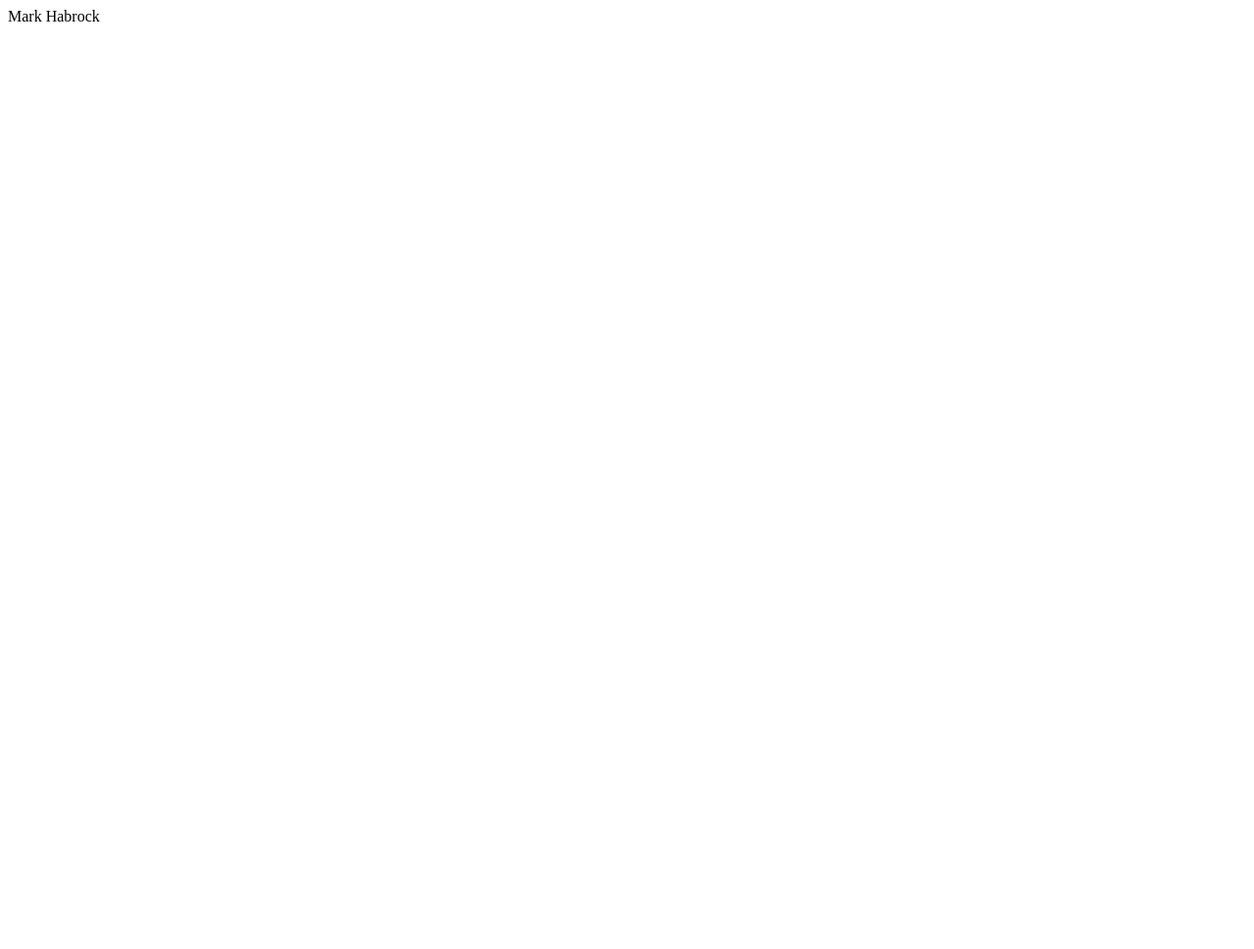
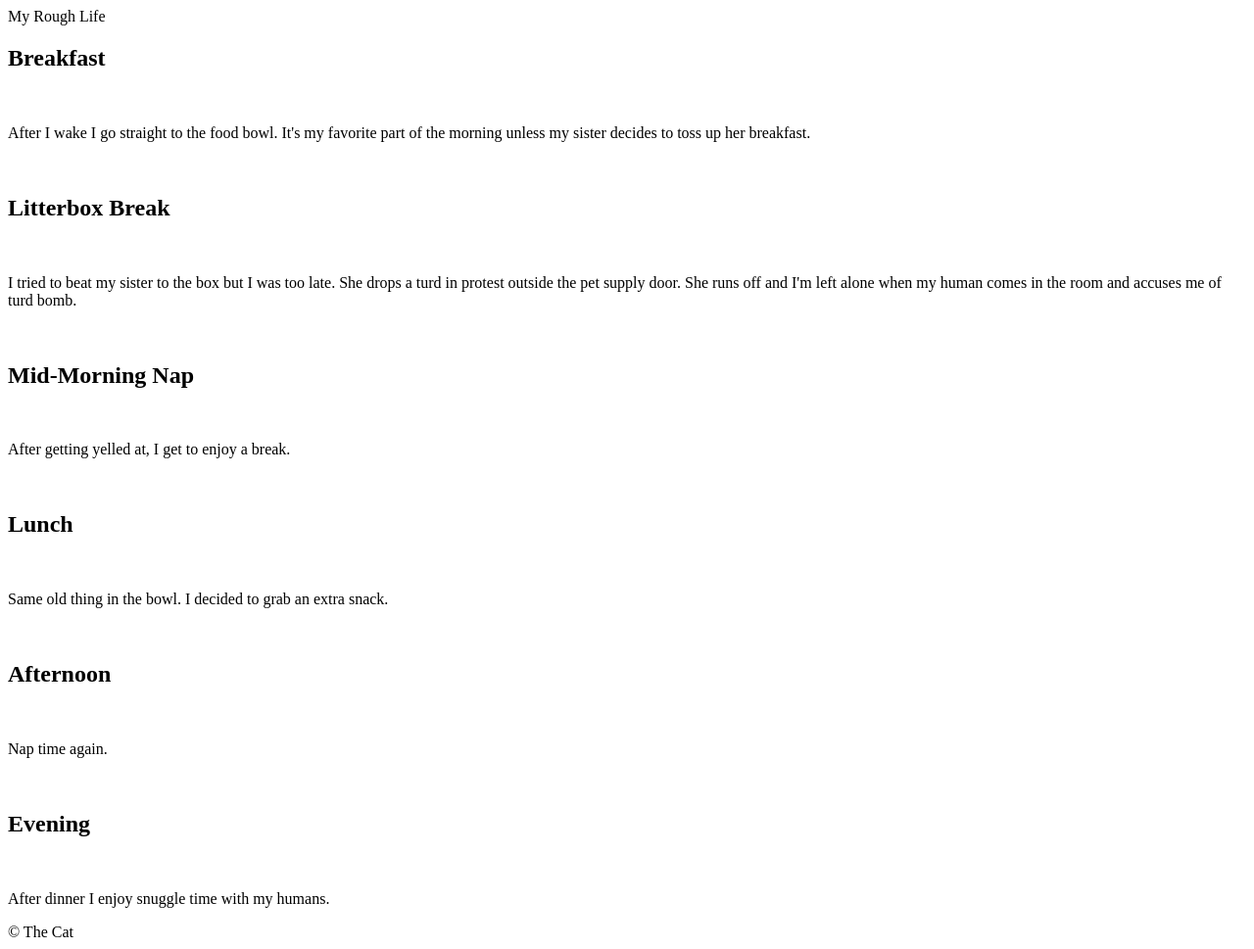
Before and after one commit to mhabrock/html-me-something, a plain HTML site: page index.html in a window 1280 px wide. Shown: the whole page at 98% size. Before the commit the page ends 800 px from the top, so only its background shows below. Drawn offline with Linux system fonts and the light colour scheme.

Commit message:
1st changes to index.html

```diff
--- a/index.html
+++ b/index.html
@@ -1 +1,39 @@
-<p>Mark Habrock<p>
+<!DOCTYPE html>
+<html>
+<head>
+	<title><strong>It's A Rough Life</strong></title>
+</head>
+<body>
+	<main>
+	<header>My Rough Life</header>
+	<article>
+		<h2>Breakfast</h2>
+			<img src="">
+			<p>After I wake I go straight to the food bowl. It's my favorite part of the morning unless my sister decides to toss up her breakfast.</p>
+		<br>
+		<h2>Litterbox Break</h2>
+			<img src="">
+			<p>I tried to beat my sister to the box but I was too late. She drops a turd in protest outside the pet supply door. She runs off and I'm left alone when my human comes in the room and accuses me of turd bomb.</p>
+		<br>
+		<h2>Mid-Morning Nap</h2>
+			<img src="">
+			<p>After getting yelled at, I get to enjoy a break.</p>
+		<br>
+		<h2>Lunch</h2>
+			<img src="">
+			<p>Same old thing in the bowl. I decided to grab an extra snack.</p>
+		<br>
+		<h2>Afternoon</h2>
+			<img src="">
+			<p>Nap time again.</p>
+		<br>
+		<h2>Evening</h2>
+			<img src="">
+			<p>After dinner I enjoy snuggle time with my humans.</p>
+	</article>
+
+
+	<footer>&copy The Cat</footer>
+	</main>
+</body>
+</html>
```
